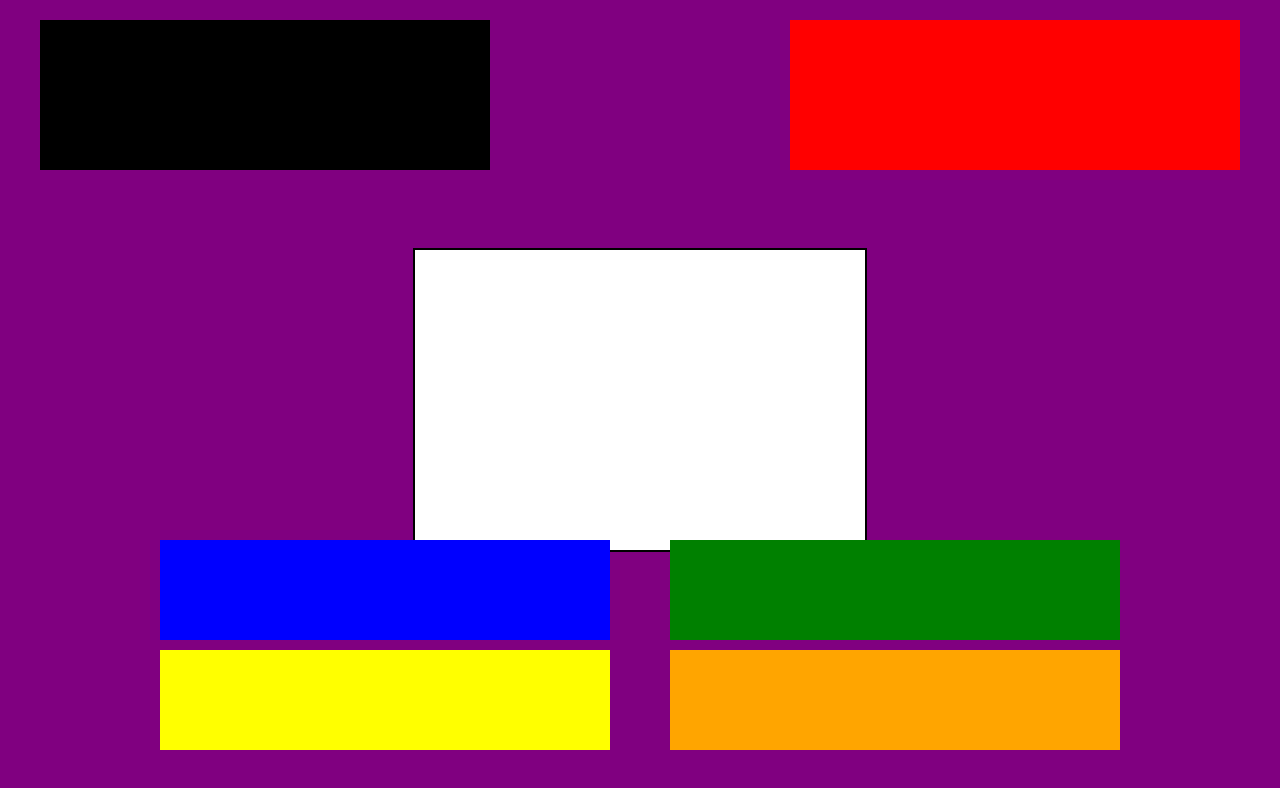
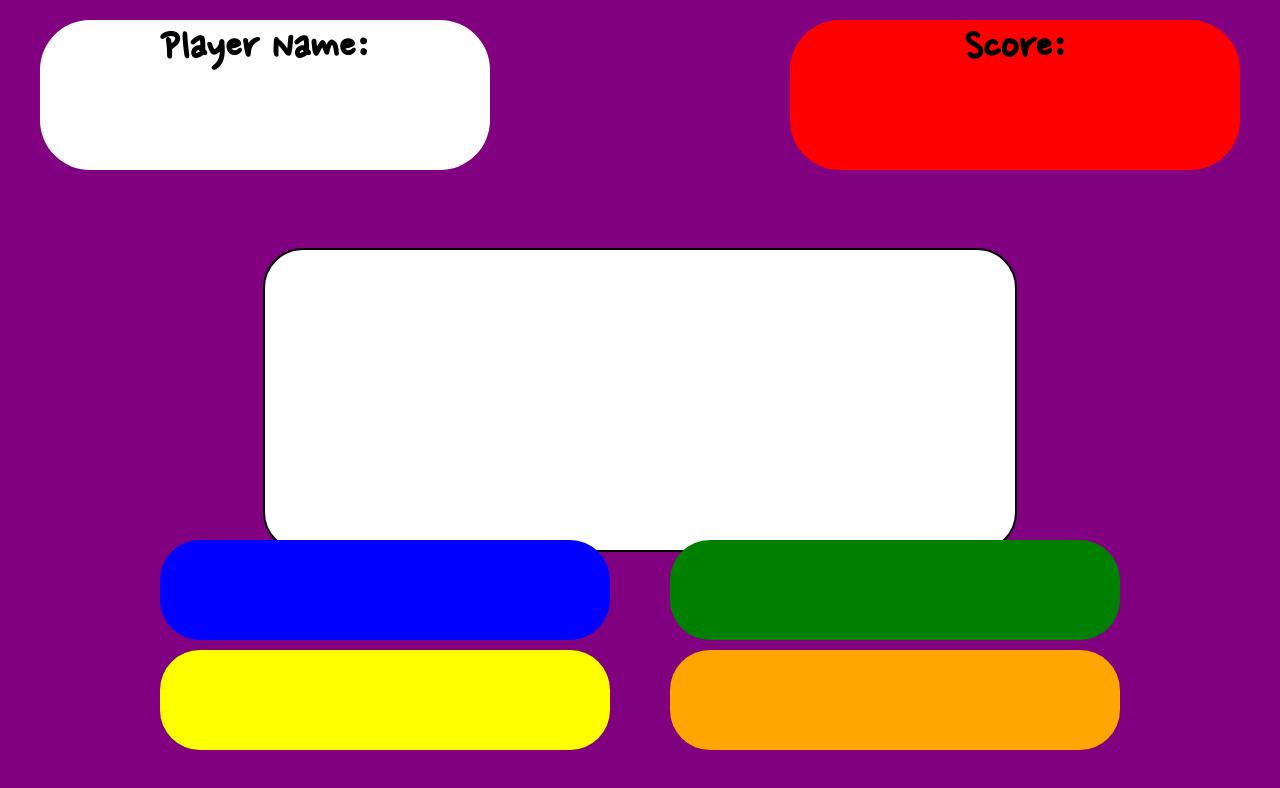
Before and after one commit to daquon91/Random-Trivia-Game, a plain HTML site: page game.html in a window 1280 px wide. Drawn offline with Linux system fonts and the light colour scheme.

Commit message:
updated styling

```diff
--- a/game.html
+++ b/game.html
@@ -3,14 +3,15 @@
 <head>
 	<title>Random Trivia Game</title>
 	<link rel="stylesheet" type="text/css" href="./style.css">
+	<link href="https://fonts.googleapis.com/css?family=Nanum+Pen+Script" rel="stylesheet">
 </head>
 <body>
 <div id="container-2">
 	<div id="player-name">
-
+		<h3>Player Name:</h3>
 	</div>
 	<div id="scoreboard">
-
+		<h3>Score:</h3>
 	</div>
 	<div id="questions">
 
--- a/style.css
+++ b/style.css
@@ -23,6 +23,8 @@
 
 #start-menu h3 {
 	position: center;
+	font-family: 'Nanum Pen Script', cursive;
+	font-size: 35px;
 }
 
 /* These styles are for game.html */
@@ -38,10 +40,14 @@
 #player-name {
 	height: 150px;
 	width: 450px;
-	background-color: black;
+	background-color: white;
 	position: absolute;
 	left: 20px;
 	margin: 20px;
+	text-align: center;
+	border-radius: 50px;
+	font-family: 'Nanum Pen Script', cursive;
+	font-size: 40px;
 }
 
 #scoreboard {
@@ -51,15 +57,20 @@
 	position: absolute;
 	right: 20px;
 	margin: 20px;
+	text-align: center;
+	border-radius: 50px;
+	font-family: 'Nanum Pen Script', cursive;
+	font-size: 40px;
 }
 
 #questions {
 	height: 300px;
-	width: 450px;
+	width: 750px;
 	background-color: white;
 	border: solid 2px black;
 	align-self: center;
 	margin: 10px;
+	border-radius: 40px;
 
 }
 
@@ -70,6 +81,7 @@
 	position: absolute;
 	left: 160px;
 	bottom: 160px;
+	border-radius: 40px;
 }
 
 #answer-2 {
@@ -79,6 +91,7 @@
 	position: absolute;
 	left: 160px;
 	bottom: 50px;
+	border-radius: 40px;
 }
 
 #answer-3 {
@@ -88,6 +101,7 @@
 	position: absolute;
 	right: 160px;
 	bottom: 160px;
+	border-radius: 40px;
 }
 
 #answer-4 {
@@ -97,5 +111,5 @@
 	position: absolute;
 	right: 160px;
 	bottom: 50px;
+	border-radius: 40px;
 }
-}
```
Also changed, not shown: index.html (+4 -2 lines).
